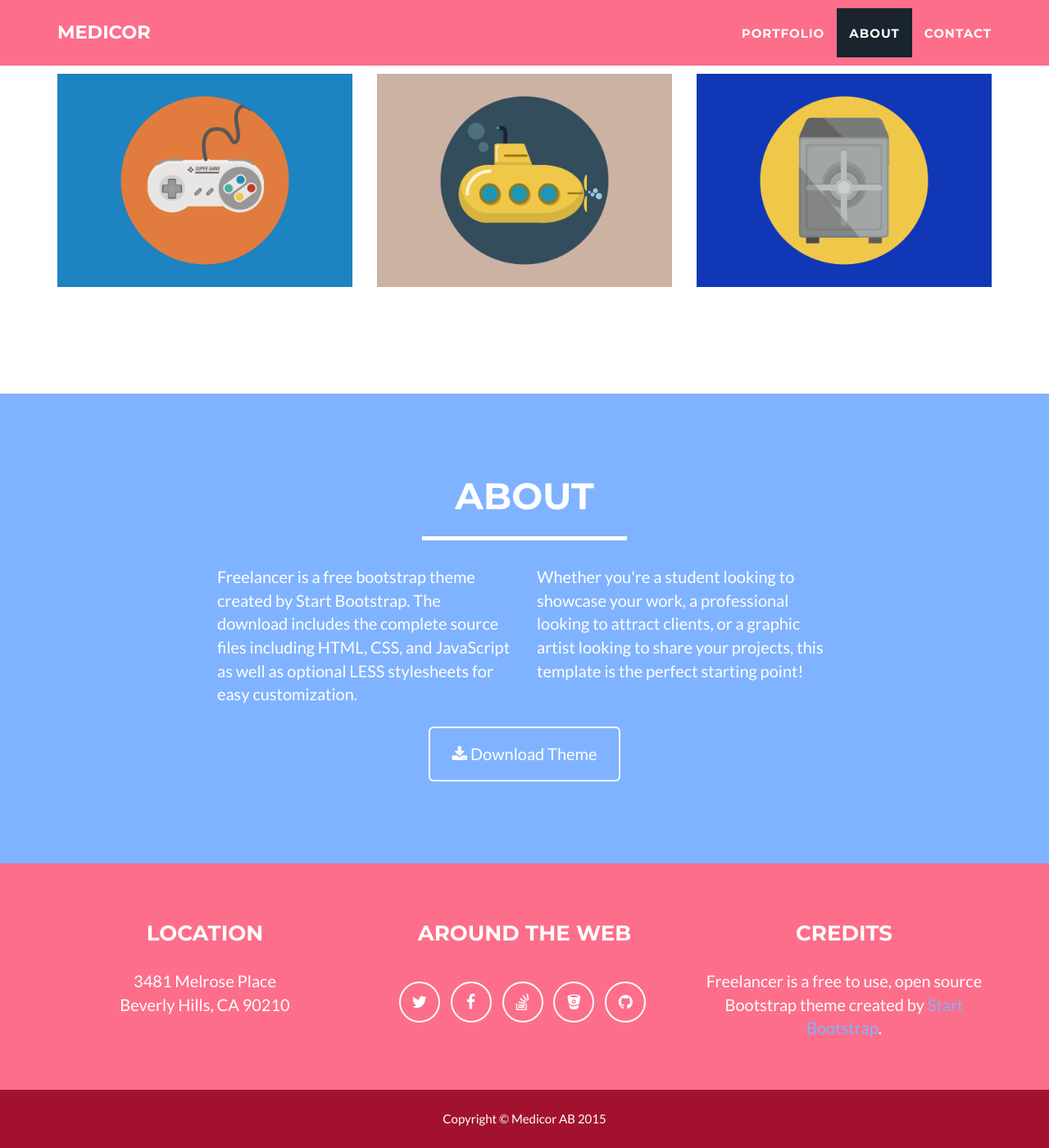
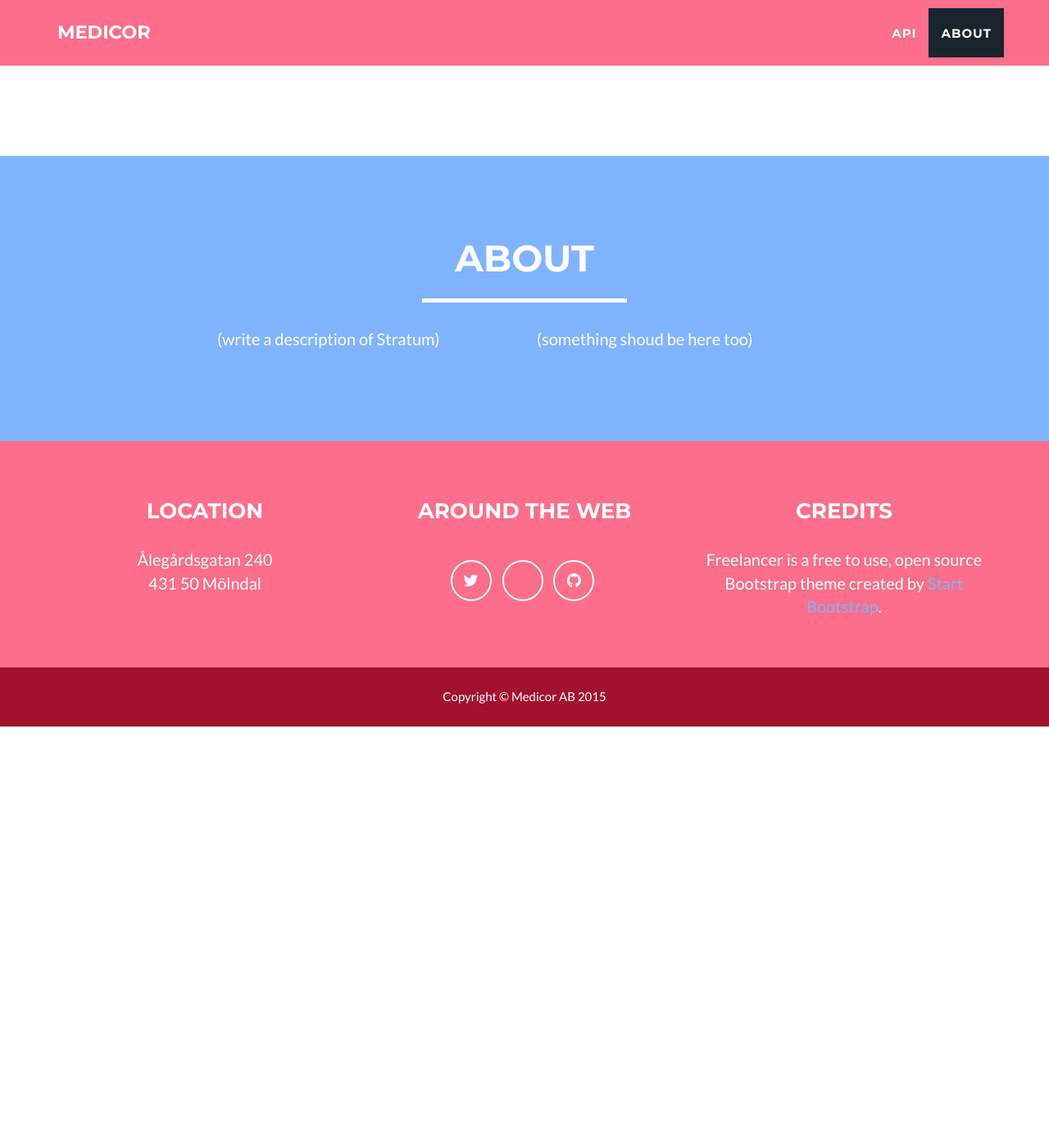
Before and after one commit to medicor/medicor.github.io, a Jekyll site: the page built from index.html, in a window 1280 px wide and 1400 px high, scrolled down 1185 px. Shown: the whole window at 82% size. Built offline with Jekyll 4.4.1, drawn with Linux system fonts in a browser that asks for light colours; after the commit the page ends 2071 px from its top, so only the background shows below that.

```diff
--- a/_config.yml
+++ b/_config.yml
@@ -23,20 +23,16 @@ footer:
 # Social networks usernames (many more available: google-plus, flickr, dribbble, pinterest, instagram, tumblr, linkedin, etc.)
 social:
   - title: twitter
-    url: http://twitter.com/jekyllrb
-  - title: facebook
-    url:
-  - title: stack-overflow
-    url: http://stackoverflow.com/questions/tagged/jekyll
-  - title: bitbucket
-    url: http://bitbucket.org/jekyll
+    url: http://twitter.com/medicorab
+  - title: google+
+    url: https://plus.google.com/u/0/+RogerSalomonsson
   - title: github
-    url: http://github.com/jekyll
+    url: http://github.com/medicor
 
 # Postal address (add as many lines as necessary)
 address:
-  - line: 3481 Melrose Place
-  - line: Beverly Hills, CA 90210
+  - line: Ålegårdsgatan 240
+  - line: 431 50 Mölndal
 
 # Credits content
 credits: 'Freelancer is a free to use, open source Bootstrap theme created by <a href="http://startbootstrap.com">Start Bootstrap</a>.'
--- a/_includes/about.html
+++ b/_includes/about.html
@@ -9,16 +9,18 @@
             </div>
             <div class="row">
                 <div class="col-lg-4 col-lg-offset-2">
-                    <p>Freelancer is a free bootstrap theme created by Start Bootstrap. The download includes the complete source files including HTML, CSS, and JavaScript as well as optional LESS stylesheets for easy customization.</p>
+                    <p>(write a description of Stratum)</p>
                 </div>
                 <div class="col-lg-4">
-                    <p>Whether you're a student looking to showcase your work, a professional looking to attract clients, or a graphic artist looking to share your projects, this template is the perfect starting point! </p>
+                    <p>(something shoud be here too)</p>
                 </div>
+                <!--
                 <div class="col-lg-8 col-lg-offset-2 text-center">
                     <a href="#" class="btn btn-lg btn-outline">
                         <i class="fa fa-download"></i> Download Theme
                     </a>
                 </div>
+                -->
             </div>
         </div>
     </section>
--- a/_includes/js.html
+++ b/_includes/js.html
@@ -10,12 +10,15 @@
     <script src="{{ "/js/cbpAnimatedHeader.js" }}"></script>
 
     <!-- Contact Form JavaScript -->
+    {% comment %}
     <script src="{{ "/js/jqBootstrapValidation.js" }}"></script>
+
     {% if site.contact == "static" %}
     <script src="{{ "/js/contact_me_static.js" }}"></script>
     {% else %}
      <script src="{{ "/js/contact_me.js" }}"></script>
     {% endif %}
+    {% endcomment %}
 
     <!-- Custom Theme JavaScript -->
     <script src="{{ "/js/freelancer.js" }}"></script>
--- a/_includes/nav.html
+++ b/_includes/nav.html
@@ -19,13 +19,10 @@
                         <a href="#page-top"></a>
                     </li>
                     <li class="page-scroll">
-                        <a href="#portfolio">Portfolio</a>
+                        <a href="#portfolio">API</a>
                     </li>
                     <li class="page-scroll">
                         <a href="#about">About</a>
-                    </li>
-                    <li class="page-scroll">
-                        <a href="#contact">Contact</a>
                     </li>
                 </ul>
             </div>
```
Also changed, not shown: _posts/2014-07-13-project-6.markdown (deleted, +0 -12 lines), _posts/2014-07-14-project-5.markdown (deleted, +0 -12 lines), _posts/2014-07-15-project-4.markdown (deleted, +0 -12 lines), _posts/2014-07-16-project-3.markdown (deleted, +0 -12 lines), _posts/2014-07-17-project-2.markdown (deleted, +0 -12 lines).
